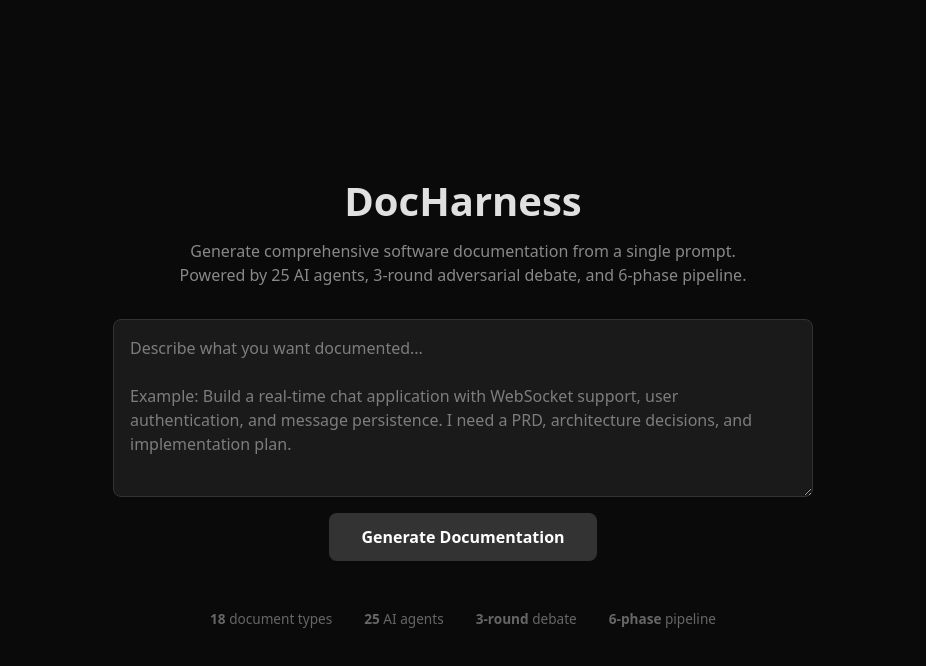
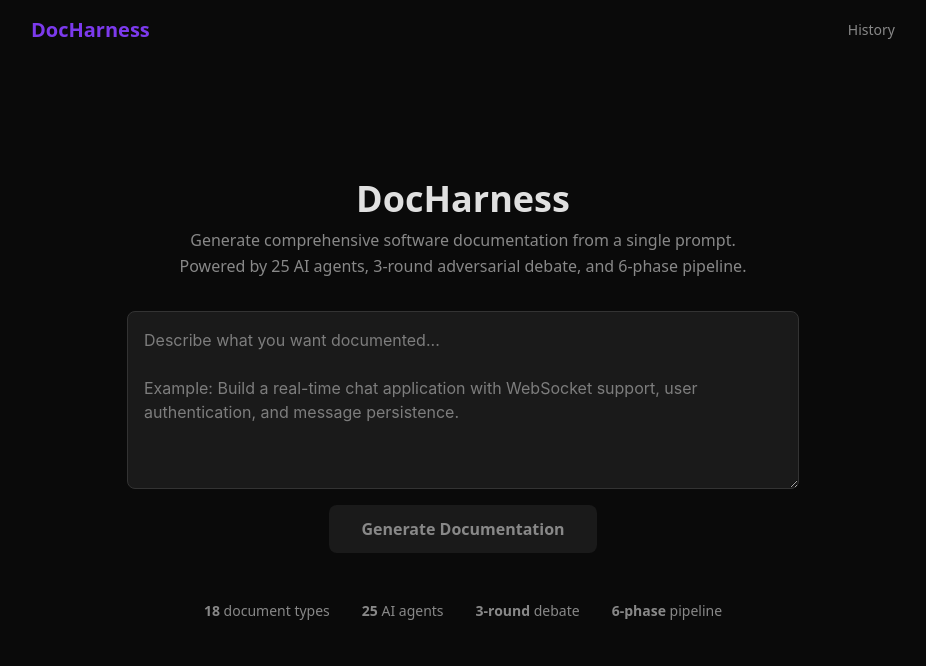
Before and after one commit to Tecknowlogiq-Kabo/doc-harness, a Next.js app in the folder doc-harness/packages/web/: page / in a window 1280 px wide. Shown: the top 666 px of the page, without its empty margins (177-1103 px from the left). Built offline with nearby package versions, Linux system fonts and the light colour scheme.

Commit message:
feat(web): convert home page to Tailwind CSS (Task 3.2)

```diff
--- a/doc-harness/packages/web/src/app/page.tsx
+++ b/doc-harness/packages/web/src/app/page.tsx
@@ -2,7 +2,7 @@
 
 import { useState, useCallback } from "react";
 import { useRouter } from "next/navigation";
-import type { PipelineEvent } from "@doc-harness/core";
+import Link from "next/link";
 
 export default function HomePage() {
   const router = useRouter();
@@ -12,14 +12,12 @@ export default function HomePage() {
   const handleGenerate = useCallback(async () => {
     if (!prompt.trim()) return;
     setGenerating(true);
-
     try {
       const res = await fetch("/api/generate", {
         method: "POST",
         headers: { "Content-Type": "application/json" },
         body: JSON.stringify({ prompt }),
       });
-
       const sessionId = res.headers.get("X-Session-Id");
       if (sessionId) {
         router.push(`/session/${sessionId}`);
@@ -31,16 +29,20 @@ export default function HomePage() {
       const fallbackId = `session-${Date.now()}`;
       router.push(`/session/${fallbackId}?prompt=${encodeURIComponent(prompt)}`);
     }
-
     setGenerating(false);
   }, [prompt, router]);
 
   return (
-    <main style={{ minHeight: "100vh", display: "flex", flexDirection: "column", alignItems: "center", justifyContent: "center", padding: "2rem" }}>
-      <h1 style={{ fontSize: "2.5rem", fontWeight: 800, marginBottom: "0.5rem" }}>
-        DocHarness
-      </h1>
-      <p style={{ color: "#888", marginBottom: "2rem", maxWidth: 600, textAlign: "center" }}>
+    <main className="min-h-screen flex flex-col items-center justify-center p-8">
+      <nav className="absolute top-0 left-0 right-0 p-4 flex justify-between items-center max-w-4xl mx-auto">
+        <h1 className="text-xl font-bold text-primary">DocHarness</h1>
+        <Link href="/sessions" className="text-sm text-text-muted hover:text-text transition-colors">
+          History
+        </Link>
+      </nav>
+
+      <h1 className="text-4xl font-extrabold mb-2">DocHarness</h1>
+      <p className="text-text-muted mb-8 max-w-xl text-center leading-relaxed">
         Generate comprehensive software documentation from a single prompt.
         Powered by 25 AI agents, 3-round adversarial debate, and 6-phase pipeline.
       </p>
@@ -48,53 +50,28 @@ export default function HomePage() {
       <textarea
         value={prompt}
         onChange={(e) => setPrompt(e.target.value)}
-        placeholder="Describe what you want documented...&#10;&#10;Example: Build a real-time chat application with WebSocket support, user authentication, and message persistence. I need a PRD, architecture decisions, and implementation plan."
+        placeholder={`Describe what you want documented...\n\nExample: Build a real-time chat application with WebSocket support, user authentication, and message persistence.`}
         rows={6}
-        style={{
-          width: "100%",
-          maxWidth: 700,
-          padding: "1rem",
-          fontSize: "1rem",
-          borderRadius: 8,
-          border: "1px solid #333",
-          background: "#1a1a1a",
-          color: "#e0e0e0",
-          resize: "vertical",
-          fontFamily: "system-ui, sans-serif",
-        }}
+        className="w-full max-w-2xl p-4 text-base rounded-lg border border-border bg-surface text-text resize-y font-sans focus:outline-none focus:border-primary transition-colors"
       />
 
       <button
         onClick={handleGenerate}
         disabled={generating || !prompt.trim()}
-        style={{
-          marginTop: "1rem",
-          padding: "0.75rem 2rem",
-          fontSize: "1rem",
-          fontWeight: 600,
-          borderRadius: 8,
-          border: "none",
-          background: prompt.trim() ? "#7c3aed" : "#333",
-          color: "#fff",
-          cursor: prompt.trim() ? "pointer" : "not-allowed",
-        }}
+        className={`mt-4 px-8 py-3 text-base font-semibold rounded-lg border-none transition-all ${
+          prompt.trim()
+            ? "bg-primary text-white cursor-pointer hover:opacity-90"
+            : "bg-surface text-text-muted cursor-not-allowed"
+        }`}
       >
         {generating ? "Generating..." : "Generate Documentation"}
       </button>
 
-      <div style={{ marginTop: "3rem", display: "flex", gap: "2rem", color: "#666", fontSize: "0.85rem" }}>
-        <div>
-          <strong>18</strong> document types
-        </div>
-        <div>
-          <strong>25</strong> AI agents
-        </div>
-        <div>
-          <strong>3-round</strong> debate
-        </div>
-        <div>
-          <strong>6-phase</strong> pipeline
-        </div>
+      <div className="mt-12 flex gap-8 text-text-muted text-sm">
+        <div><strong>18</strong> document types</div>
+        <div><strong>25</strong> AI agents</div>
+        <div><strong>3-round</strong> debate</div>
+        <div><strong>6-phase</strong> pipeline</div>
       </div>
     </main>
   );
```
